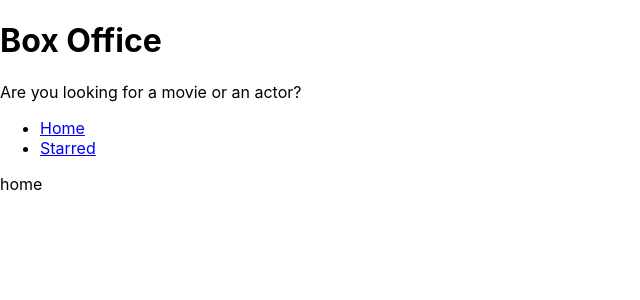
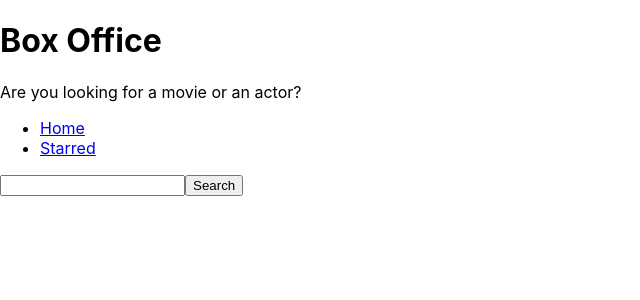
Before and after one commit to subhasreevadukoot/boxoffice, a React (Create React App) app: page / in a window 1280 px wide. Shown: the top 300 px of the page, without its empty margins (0-640 px from the left). Built offline with nearby package versions, Linux system fonts and the light colour scheme.

Commit message:
Added search functionality
Added API and search functionality

```diff
--- a/src/pages/Home.js
+++ b/src/pages/Home.js
@@ -1,12 +1,30 @@
-import React from 'react'
+import React,{useState} from 'react'
 import MainPageLayout from '../components/MainPageLayout'
 
 const Home = () => {
+    const [input,setInput]=useState('');
+
+    const onInputChange = (e)=>{
+        setInput(e.target.value);
+    }
+    const onSearch = () =>{
+        fetch(`https://api.tvmaze.com/search/shows?q=${input}`)
+        .then(response =>response.json())
+        .then(result=>{
+
+        })
+    }
+    const onKeyDown=(e)=>{
+        if (e.keyCode ===13){
+            onSearch();
+        }
+    }
     return (
        <MainPageLayout>
-           home
+          <input type="text" onChange={onInputChange} onKeyDown={onKeyDown} value={input}/>
+          <button type='button' onClick={onSearch}>Search</button>
        </MainPageLayout>
     )
 }
 
-export default Home
+export default Home;
```
